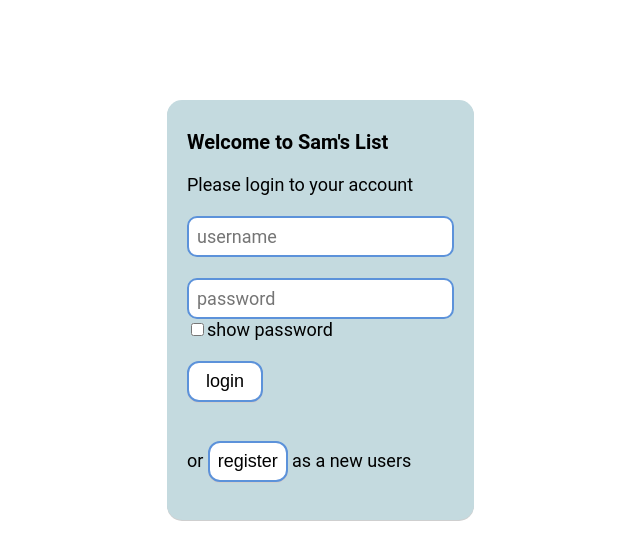
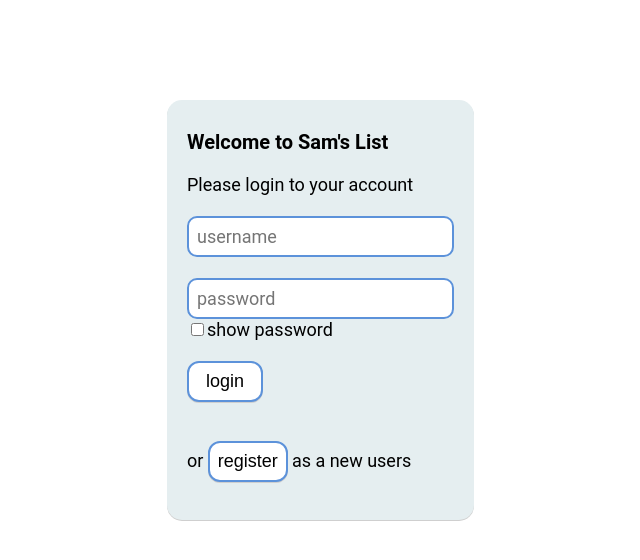
Before and after one commit to SamVivers/ProjectFrontEnd, a React (Create React App) app: page / in a window 1280 px wide. Shown: the top 560 px of the page, without its empty margins (33-673 px from the left). Built offline with nearby package versions, Linux system fonts and the light colour scheme.

Commit message:
webHookTest8

```diff
--- a/src/main.css
+++ b/src/main.css
@@ -11,7 +11,7 @@ body {
 
 .background {
     width: max-content;
-    background-color: #C4DADF;
+    background-color: #E5EEF0;
     padding-top: 10px;
     padding-bottom: 20px;
     padding-left: 20px;
```
